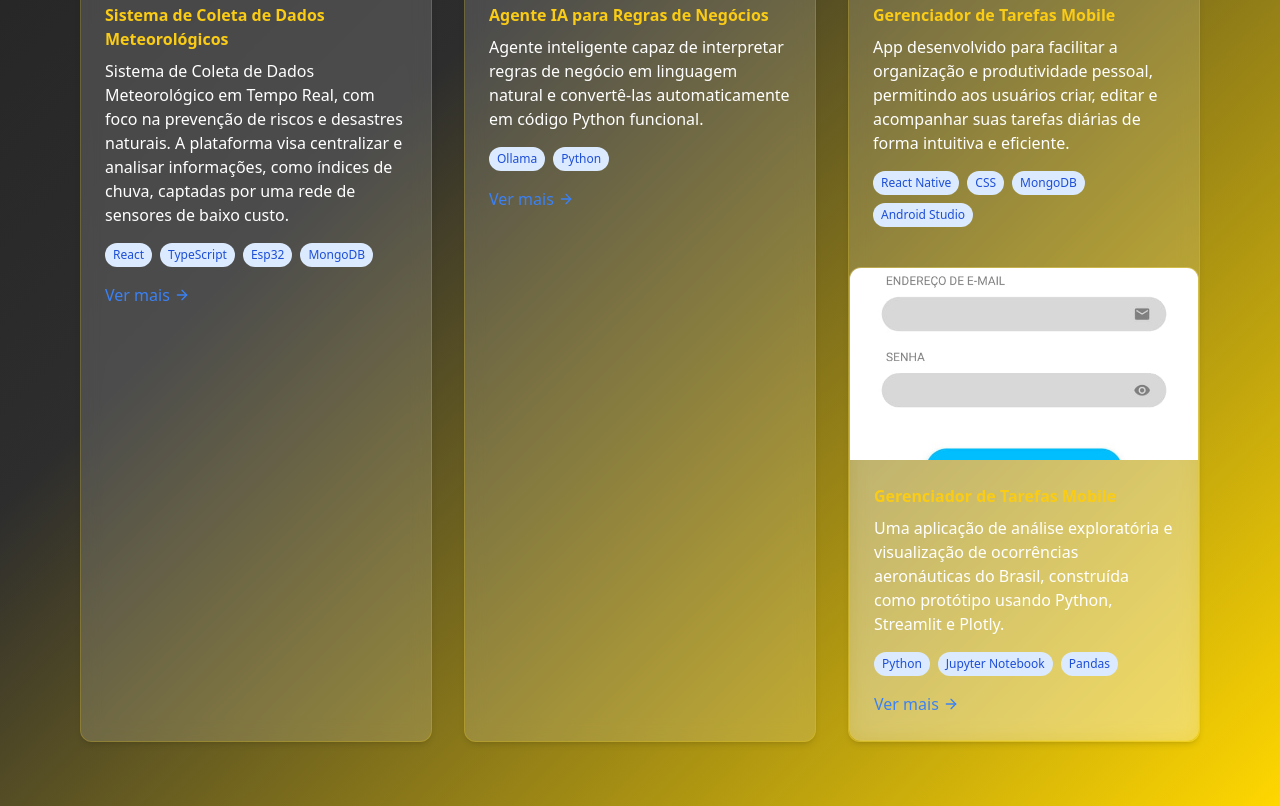
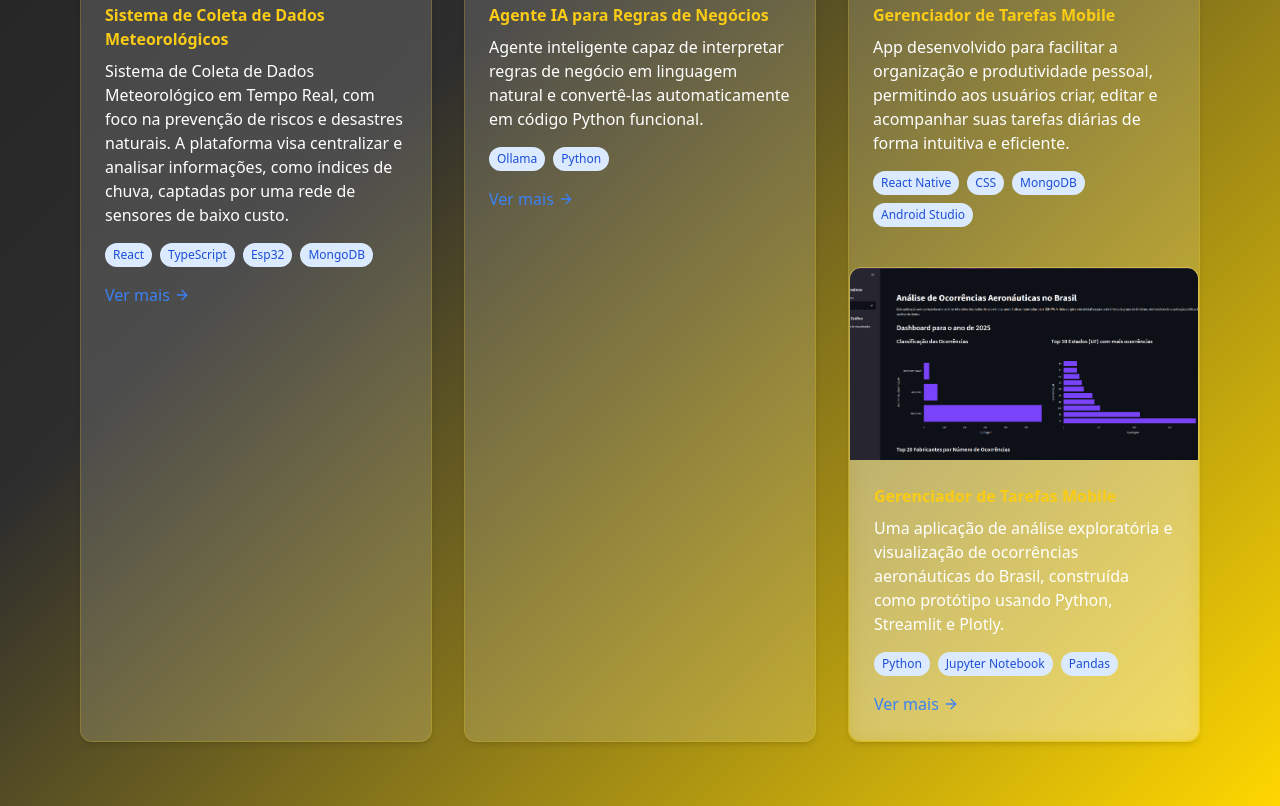
Before and after one commit to jofran2001/PortfolioWeb, a plain HTML site: page pages/projects.html in a window 1280 px wide. Shown: the part 1068-1874 px from the top of the page. Drawn offline with nearby package versions, Linux system fonts and the light colour scheme.

Commit message:
Add: imagem referente ao novo projeto

```diff
--- a/pages/projects.html
+++ b/pages/projects.html
@@ -261,7 +261,7 @@
                         </a> -->
                     </div>
                     <div class="project-card rounded-xl shadow-md overflow-hidden" data-aos="fade-up" data-aos-delay="300">
-                    <img src="../public/img/taskmanager.jpeg" alt="Portfolio" class="w-full h-48 object-cover">
+                    <img src="../public/img/image.png" alt="Portfolio" class="w-full h-48 object-cover">
                     <div class="p-6">
                         <h3 class="font-bold text-yellow-400 mb-2">Gerenciador de Tarefas Mobile</h3>
                         <p class="text-white mb-4">
```
Also changed, not shown: public/img/image.png (added).
